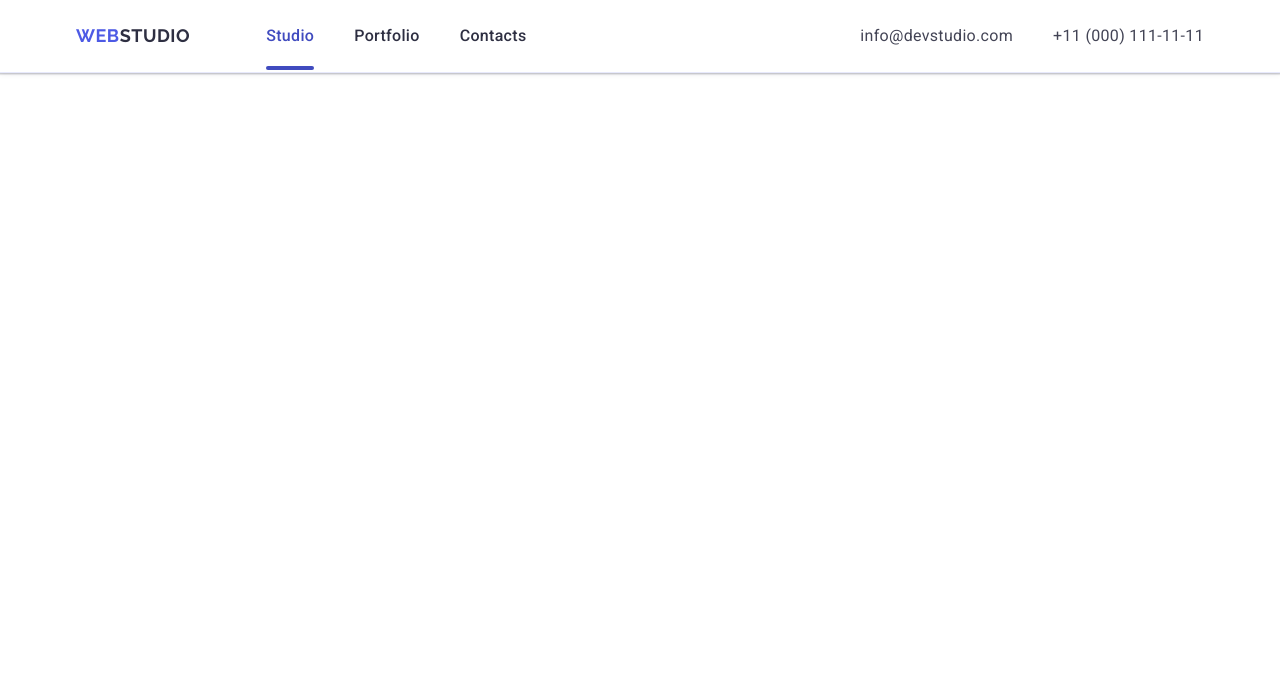
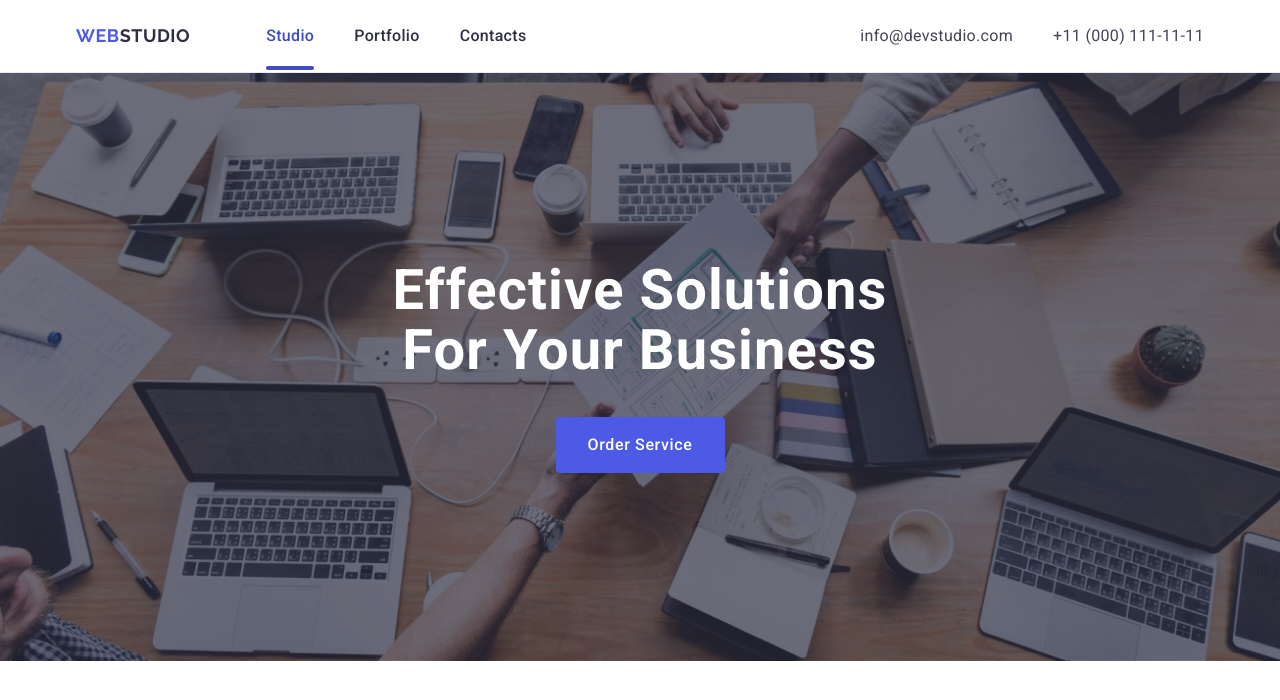
Before and after one commit to MaksymSobotiuk/goit-markup-hw-06, a plain HTML site: page index.html in a window 1280 px wide. Drawn offline with nearby package versions, Linux system fonts and the light colour scheme.

Commit message:
adapted hero-section

```diff
--- a/css/styles.css
+++ b/css/styles.css
@@ -274,7 +274,67 @@ body {
 
 
 /*mobile-hero-styles */
+.hero-section {
+    background-color: #2E2F42;
+    padding-top: 72px;
+    padding-bottom: 72px;
+    background-size: cover;
+    background-repeat: no-repeat;
+    background-position: center;
+    margin-left: auto;
+    margin-right: auto;
+    background-image: linear-gradient(rgba(46, 47, 66, 0.70), rgba(46, 47, 66, 0.70)), url("../images/hero/mobile-hero-image.jpg");
+}
 
+
+@media screen and (min-resolution: 192dpi),
+screen and (min-resolution: 2dppx),
+screen and (min-device-pixel-ratio: 2) {
+
+    .hero-section {
+        background-image: linear-gradient(rgba(46, 47, 66, 0.70), rgba(46, 47, 66, 0.70)), url("../images/hero/mobile-hero-image@2x.jpg");
+    }
+
+
+}
+
+.hero-title {
+    text-align: center;
+    font-family: Roboto;
+    font-size: 36px;
+    font-style: normal;
+    font-weight: 700;
+    line-height: 1.11;
+    letter-spacing: 0.02em;
+    text-transform: capitalize;
+    color: #FFFFFF;
+    margin-left: auto;
+    margin-right: auto;
+    margin-bottom: 72px;
+    max-width: 158px;
+}
+
+.order-button {
+    background-color: #4D5AE5;
+    font-size: 16px;
+    font-weight: 500;
+    line-height: 1.5;
+    letter-spacing: 0.04em;
+    color: #FFFFFF;
+    display: block;
+    min-width: 169px;
+    height: 56px;
+    border: none;
+    border-radius: 4px;
+    margin-left: auto;
+    margin-right: auto;
+    transition: background-color 250ms cubic-bezier(0.4, 0, 0.2, 1);
+}
+
+.order-button:hover,
+.order-button:focus {
+    background-color: #404BBF;
+}
 
 
 /*/mobile-hero-styles */
@@ -390,6 +450,31 @@ body {
     }
 
     /* /Header-tablet-styles */
+
+    /* Hero-tablet-styles */
+    .hero-section {
+        padding-top: 112px;
+        padding-bottom: 112px;
+        background-image: linear-gradient(rgba(46, 47, 66, 0.70), rgba(46, 47, 66, 0.70)), url("../images/hero/tablet-hero-image.jpg");
+    }
+
+    @media screen and (min-resolution: 192dpi),
+    screen and (min-resolution: 2dppx),
+    screen and (min-device-pixel-ratio: 2) {
+
+        .hero-section {
+            background-image: linear-gradient(rgba(46, 47, 66, 0.70), rgba(46, 47, 66, 0.70)), url("../images/hero/tablet-hero-image@2x.jpg");
+        }
+    }
+
+    .hero-title {
+        font-size: 56px;
+        line-height: 1.07;
+        margin-bottom: 36px;
+        max-width: 496px;
+    }
+
+    /* /Hero-tablet-styles */
 }
 
 
@@ -416,7 +501,24 @@ body {
 
     /* /header-Desctop-styles */
 
+    /* Hero-Desctop-styles */
 
+    .hero-section {
+        padding-top: 188px;
+        padding-bottom: 188px;
+        background-image: linear-gradient(rgba(46, 47, 66, 0.70), rgba(46, 47, 66, 0.70)), url("../images/hero/hero-image.jpg");
+    }
+
+    @media screen and (min-resolution: 192dpi),
+    screen and (min-resolution: 2dppx),
+    screen and (min-device-pixel-ratio: 2) {
+
+        .hero-section {
+            background-image: linear-gradient(rgba(46, 47, 66, 0.70), rgba(46, 47, 66, 0.70)), url("../images/hero/hero-image@2x.jpg");
+        }
+    }
+
+    /* /Hero-Desctop-styles */
 }
 
 /* /Desctop-styles */
--- a/index.html
+++ b/index.html
@@ -63,12 +63,12 @@
     </header>
     <main>
       <!-- Hero Section -->
-      <!-- <section class="hero-section">
+      <section class="hero-section">
         <div class="container">
           <h1 class="hero-title">Effective Solutions for Your Business</h1>
           <button type="button" class="order-button">Order Service</button>
         </div>
-      </section> -->
+      </section>
       <!-- Features Section -->
       <!-- <section class="features-section section-paddings">
         <div class="container">
```
Also changed, not shown: images/hero/hero-image@2x.jpg (added), images/hero/mobile-hero-image.jpg (added), images/hero/mobile-hero-image@2x.jpg (added), images/hero/tablet-hero-image.jpg (added), images/hero/tablet-hero-image@2x.jpg (added).
